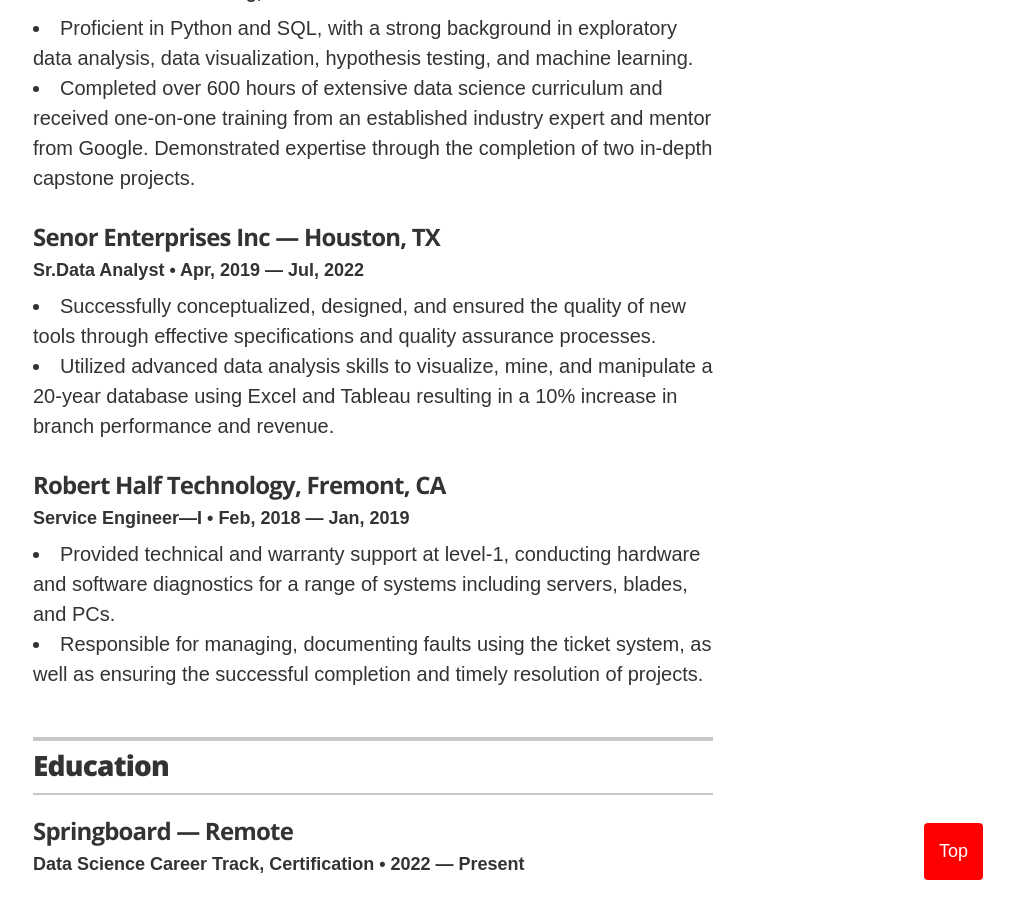
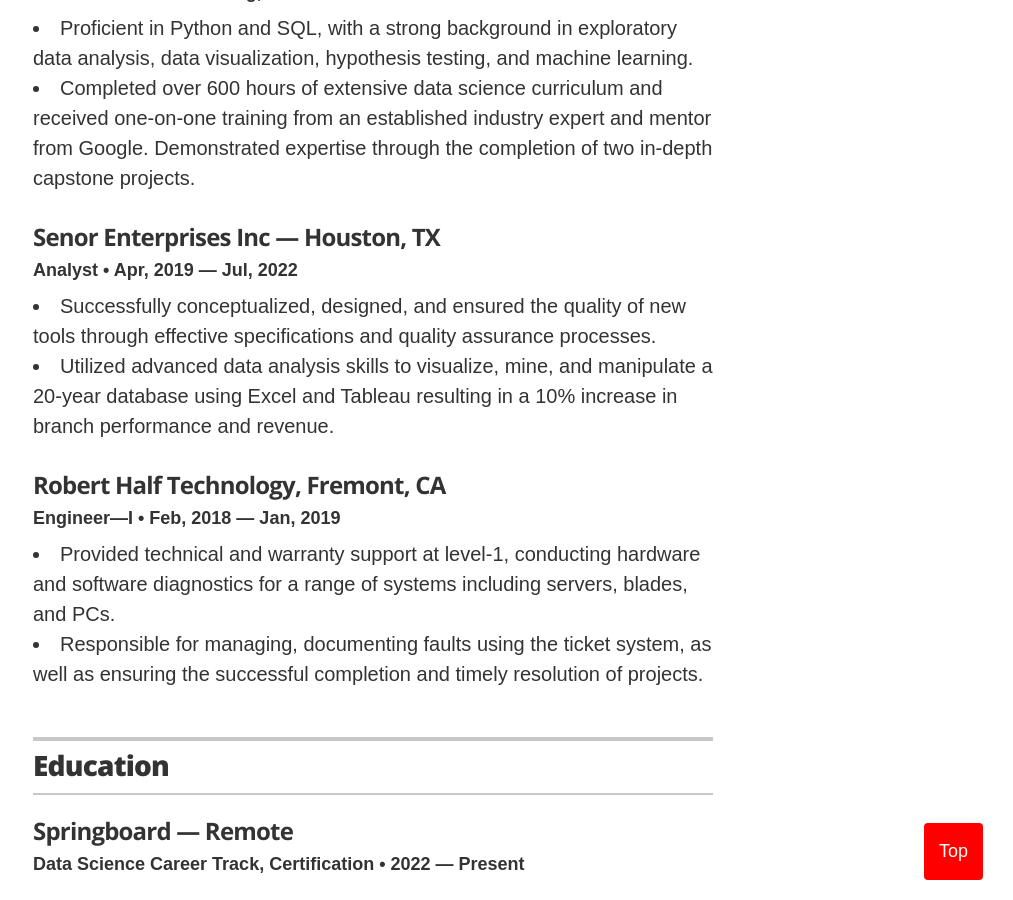
Before and after one commit to ttariqaziz/ttariqaziz.github.io, a Jekyll site: the page built from index.html, in a window 1280 px wide and 900 px high, scrolled down 788 px. Shown: the whole window, without its empty margins (267-1280 px from the left). Built offline with Jekyll 4.4.1, drawn with Linux system fonts in a browser that asks for light colours.

Commit message:
Update experience.yml

```diff
--- a/_data/experience.yml
+++ b/_data/experience.yml
@@ -8,14 +8,14 @@
 
 # Sr.Data Analyst
 - company: Senor Enterprises Inc &mdash; Houston, TX
-  position: Sr.Data Analyst
+  position: Analyst
   duration:  Apr, 2019 &mdash; Jul, 2022
   summary: <li>Successfully conceptualized, designed, and ensured the quality of new tools through effective specifications and quality assurance processes.</li><li>Utilized advanced data analysis skills to visualize, mine, and manipulate a 20-year database using Excel and Tableau resulting in a 10% increase in branch performance and revenue.</li>
 
 
 # Engineer
 - company: Robert Half Technology, Fremont, CA
-  position: Service Engineer&mdash;I
+  position: Engineer&mdash;I
   duration: Feb, 2018 &mdash; Jan, 2019
   summary: <li>Provided technical and warranty support at level-1, conducting hardware and software diagnostics for a range of systems including servers, blades, and PCs.</li><li>Responsible for managing, documenting faults using the ticket system, as well as ensuring the successful completion and timely resolution of projects.</li>
 
```
